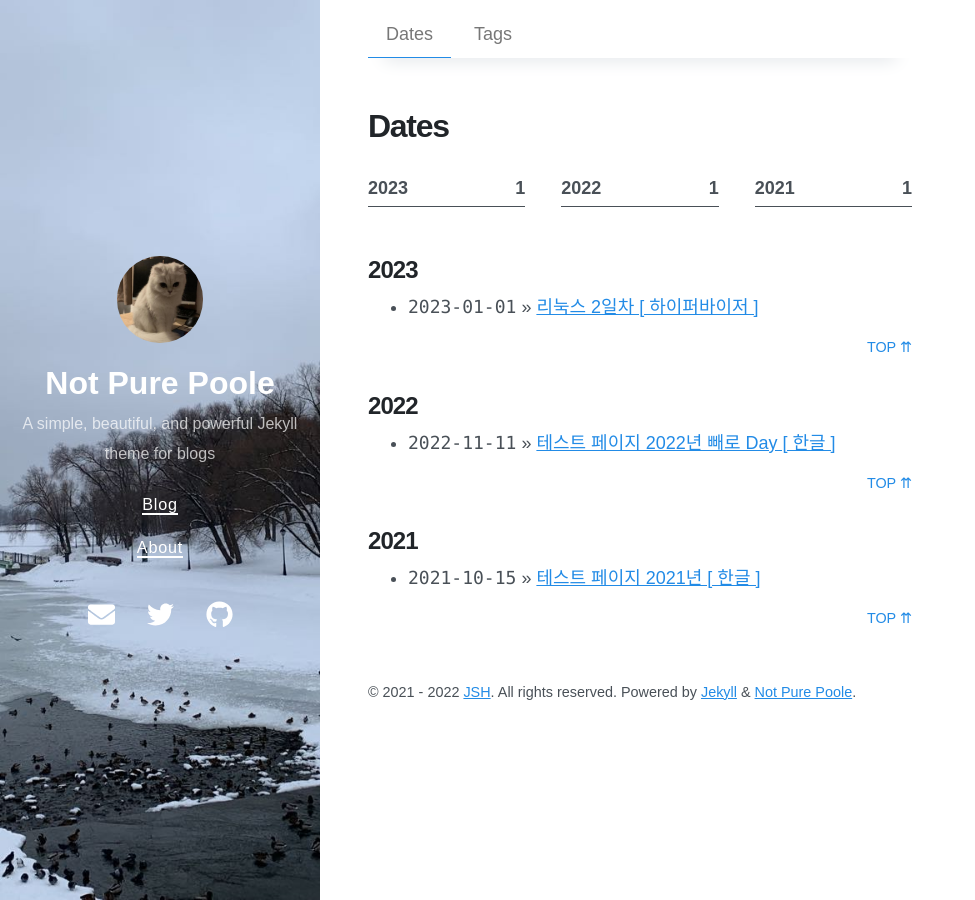
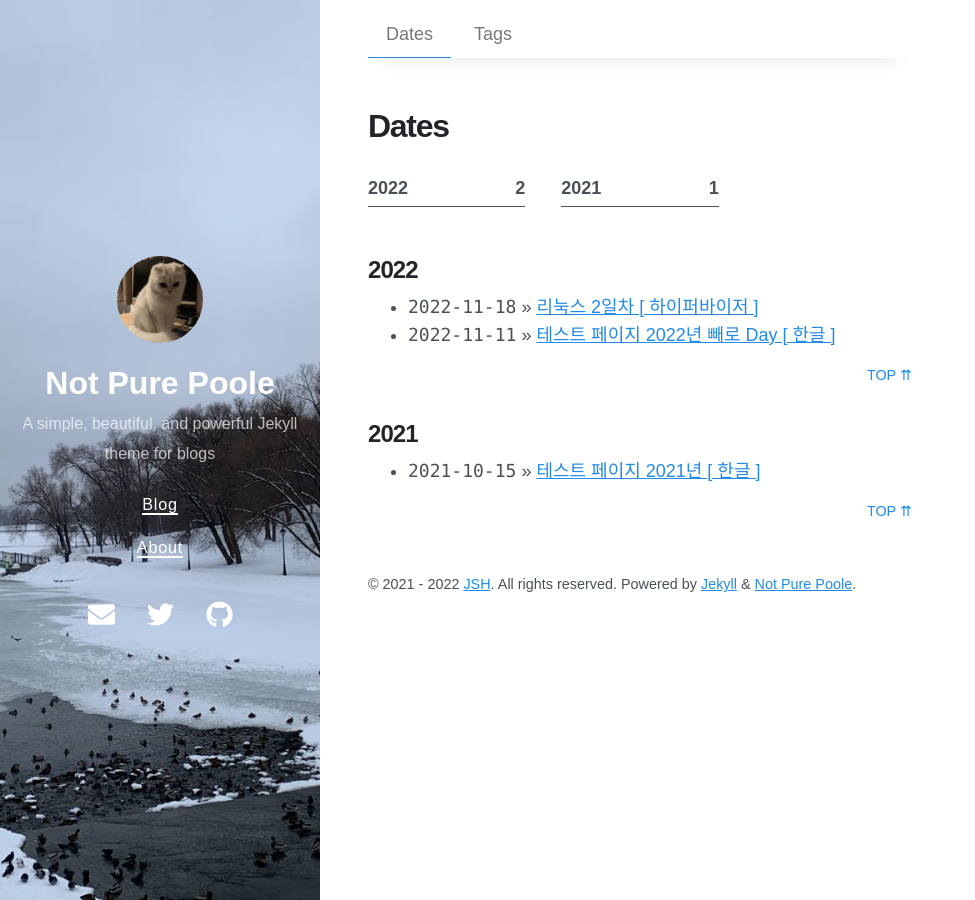
Before and after one commit to whtndgus/JSH, a Jekyll site: the page built from dates.md, in a window 1280 px wide. Shown: the whole page, without its empty margins (0-975 px from the left). Built offline with Jekyll 4.4.1, drawn with Linux system fonts in a browser that asks for light colours; nearby versions of some CDN libraries.

Commit message:
askdjhajhsf

```diff
--- a/_posts/2022-11-18-ncp-18.md
+++ b/_posts/2022-11-18-ncp.md
@@ -3,6 +3,6 @@ layout: post
 title: 리눅스 2일차 [ 하이퍼바이저 ]
 tags: mathjax
 math: true
-date: 2023-1-1 15:32 +0900
+date: 2022-11-18 15:32 +0900
 ---
 한글 테스트 페이지 입니다 2023년 새해 [MathJax](https://www.mathjax.org/). You can enable it on a page by setting `math: true` in the front matter.
```
